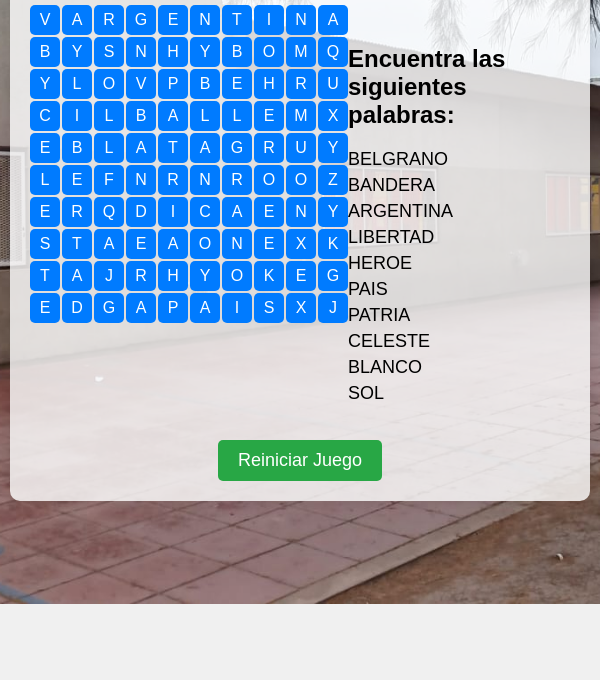
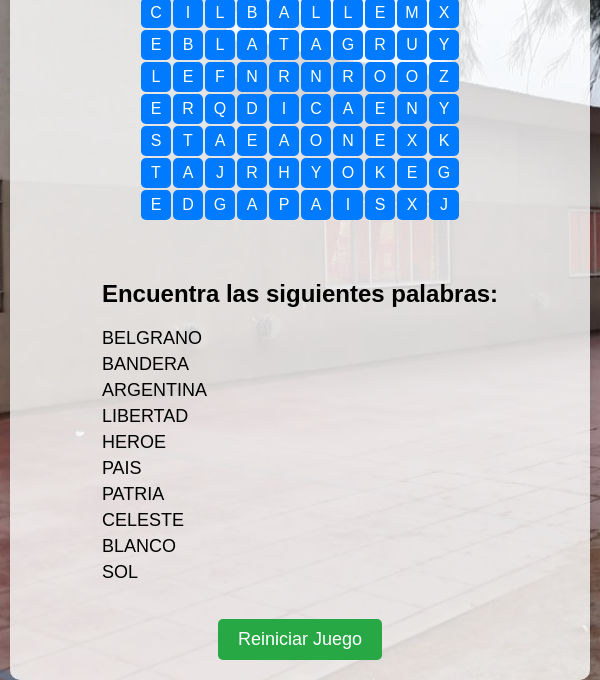
Before and after one commit to pablogiemenez/sopadeletras, a plain HTML site: page index.html in a window 600 px wide. Shown: the part 196-876 px from the top of the page. Before the commit the page ends 800 px from the top, so only its background shows below. Drawn offline with Linux system fonts and the light colour scheme.

Commit message:
Actualizar diseño responsivo para dispositivos móviles

```diff
--- a/styles.css
+++ b/styles.css
@@ -3,7 +3,7 @@ body {
     display: flex;
     justify-content: center;
     align-items: center;
-    height: 100vh;
+    min-height: 100vh; /* Cambiado de height a min-height */
     background-color: #f0f0f0;
     margin: 0;
     background-image: url('background.jpg');
@@ -29,19 +29,19 @@ h1 {
 .game-container {
     display: flex;
     flex-direction: column;
-    justify-content: space-between;
+    justify-content: center;
     align-items: center;
 }
 
 #word-search-container {
     display: grid;
-    grid-template-columns: repeat(auto-fill, minmax(30px, 1fr));
+    grid-template-columns: repeat(10, 30px); /* Asegura 10 columnas de 30px */
     gap: 2px;
     margin-bottom: 20px;
 }
 
 .cell {
-    width: 100%;
+    width: 30px;
     height: 30px;
     display: flex;
     justify-content: center;
@@ -97,14 +97,14 @@ h1 {
 }
 
 /* Media query para pantallas más pequeñas */
-@media (min-width: 600px) {
+@media (max-width: 600px) {
     .game-container {
-        flex-direction: row;
-        justify-content: space-between;
-        align-items: flex-start;
+        flex-direction: column;
+        justify-content: center;
+        align-items: center;
     }
 
     #word-search-container {
-        grid-template-columns: repeat(10, 30px);
+        grid-template-columns: repeat(10, 1fr); /* Cambia a columnas flexibles */
     }
 }
```
